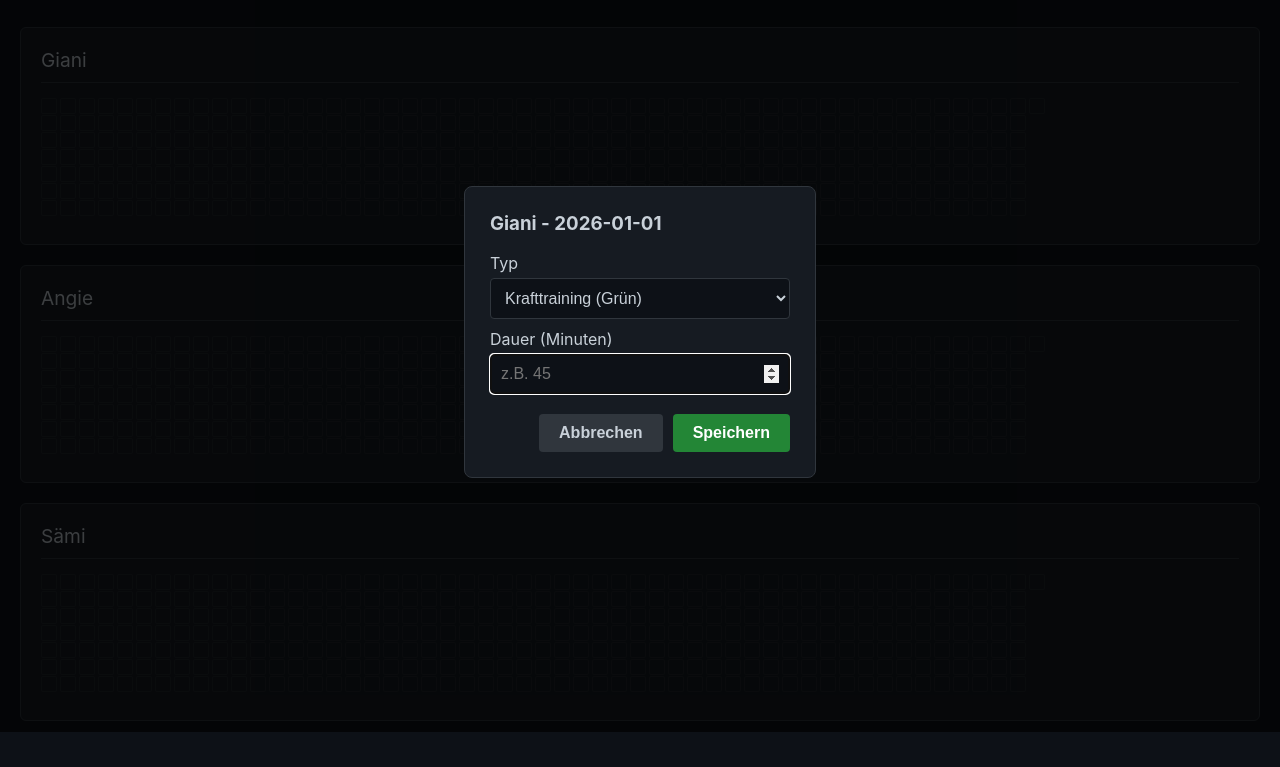
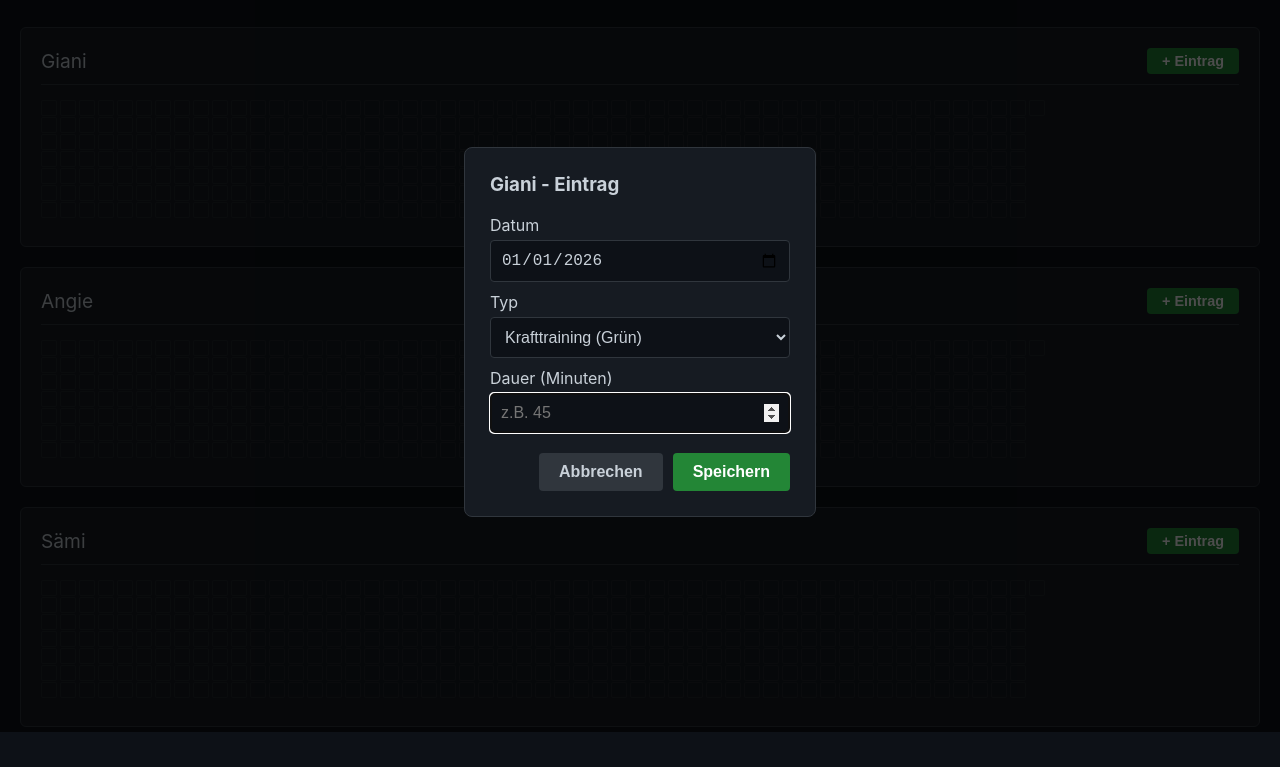
Before and after one commit to mar-cian/gymtracker, a website: page public/index.html in a window 1280 px wide. Both pictures are taken after a click on the element 49 px from the left and 174 px from the top of the page. Shown: the part 68-835 px from the top of the page. Drawn offline with nearby package versions, Linux system fonts and the light colour scheme; no server answers.

Commit message:
Optimierung

```diff
--- a/public/index.html
+++ b/public/index.html
@@ -1,5 +1,6 @@
 <!DOCTYPE html>
 <html lang="de">
+
 <head>
     <meta charset="UTF-8">
     <meta name="viewport" content="width=device-width, initial-scale=1.0">
@@ -11,8 +12,10 @@
             --text-color: #c9d1d9;
             --border-color: #30363d;
             --card-bg: #161b22;
-            --color-cardio: #1f6feb; /* Blue */
-            --color-strength: #238636; /* Green */
+            --color-cardio: #1f6feb;
+            /* Blue */
+            --color-strength: #238636;
+            /* Green */
             --cell-empty: #161b22;
             --cell-size: 14px;
             --cell-gap: 3px;
@@ -24,7 +27,8 @@
             font-family: -apple-system, BlinkMacSystemFont, "Segoe UI", Helvetica, Arial, sans-serif;
             margin: 0;
             padding: 20px;
-            overflow-x: hidden; /* Prevent body scroll from gravity elements initially */
+            overflow-x: hidden;
+            /* Prevent body scroll from gravity elements initially */
         }
 
         h1 {
@@ -46,6 +50,24 @@
             margin-bottom: 15px;
             border-bottom: 1px solid var(--border-color);
             padding-bottom: 10px;
+            display: flex;
+            justify-content: space-between;
+            align-items: center;
+        }
+
+        .btn-add {
+            background-color: var(--color-strength);
+            color: white;
+            border: none;
+            border-radius: 4px;
+            padding: 5px 15px;
+            font-size: 0.9rem;
+            cursor: pointer;
+            text-decoration: none;
+        }
+
+        .btn-add:hover {
+            opacity: 0.9;
         }
 
         /* Scrollable container for mobile */
@@ -69,19 +91,22 @@
             background-color: var(--cell-empty);
             border-radius: 2px;
             cursor: pointer;
-            border: 1px solid rgba(255,255,255,0.05);
+            border: 1px solid rgba(255, 255, 255, 0.05);
         }
 
         .day-cell:hover {
-            border-color: rgba(255,255,255,0.5);
+            border-color: rgba(255, 255, 255, 0.5);
         }
 
         /* Modal */
         #modal {
             display: none;
             position: fixed;
-            top: 0; left: 0; width: 100%; height: 100%;
-            background: rgba(0,0,0,0.7);
+            top: 0;
+            left: 0;
+            width: 100%;
+            height: 100%;
+            background: rgba(0, 0, 0, 0.7);
             justify-content: center;
             align-items: center;
             z-index: 1000;
@@ -106,14 +131,16 @@
             margin-bottom: 5px;
         }
 
-        select, input {
+        select,
+        input {
             width: 100%;
             padding: 10px;
             background: #0d1117;
             border: 1px solid var(--border-color);
             color: var(--text-color);
             border-radius: 4px;
-            font-size: 16px; /* Prevent zoom on iOS */
+            font-size: 16px;
+            /* Prevent zoom on iOS */
             box-sizing: border-box;
         }
 
@@ -133,16 +160,34 @@
             font-weight: bold;
         }
 
-        .btn-save { background: var(--color-strength); color: #fff; }
-        .btn-cancel { background: var(--border-color); color: var(--text-color); }
+        .btn-save {
+            background: var(--color-strength);
+            color: #fff;
+        }
+
+        .btn-cancel {
+            background: var(--border-color);
+            color: var(--text-color);
+        }
 
         /* Mobile specific adjustments */
         @media (max-width: 600px) {
-            body { padding: 10px; }
-            .user-section { padding: 15px; }
-            h1 { font-size: 1.25rem; }
+            body {
+                padding: 10px;
+            }
+
+            .user-section {
+                padding: 15px;
+            }
+
+            h1 {
+                font-size: 1.25rem;
+            }
+
             /* Make heatmap cells slightly larger on mobile for touch */
-            :root { --cell-size: 12px; }
+            :root {
+                --cell-size: 12px;
+            }
         }
 
         /* Hidden input for cheat code on mobile */
@@ -151,9 +196,9 @@
             position: absolute;
             top: 0;
         }
-
     </style>
 </head>
+
 <body>
 
     <h1 id="main-title">Gym Tracker 2026 🏋️</h1>
@@ -164,10 +209,12 @@
     <!-- Modal -->
     <div id="modal">
         <div class="modal-content">
-            <h3 id="modal-date">Datum</h3>
+            <h3 id="modal-title">Eintrag hinzufügen</h3>
             <form id="workout-form">
                 <input type="hidden" id="entry-user">
-                <input type="hidden" id="entry-date">
+
+                <label>Datum</label>
+                <input type="date" id="entry-date" required>
 
                 <label>Typ</label>
                 <select id="entry-type">
@@ -176,7 +223,7 @@
                 </select>
 
                 <label>Dauer (Minuten)</label>
-                <input type="number" id="entry-duration" placeholder="z.B. 45" min="1">
+                <input type="number" id="entry-duration" placeholder="z.B. 45" min="1" required>
 
                 <div class="btn-group">
                     <button type="button" class="btn-cancel" onclick="closeModal()">Abbrechen</button>
@@ -216,7 +263,19 @@
         users.forEach(user => {
             const section = document.createElement('div');
             section.className = 'user-section physics-body'; // Class for Matter.js later
-        section.innerHTML = `<div class="user-title physics-body">${user}</div>`;
+
+            // Title with Add Button
+            const titleDiv = document.createElement('div');
+            titleDiv.className = 'user-title physics-body';
+            titleDiv.innerHTML = `<span>${user}</span>`;
+
+            const aadBtn = document.createElement('button');
+            aadBtn.className = 'btn-add';
+            aadBtn.innerText = '+ Eintrag';
+            aadBtn.onclick = () => openModal(user);
+            titleDiv.appendChild(aadBtn);
+
+            section.appendChild(titleDiv);
 
             const container = document.createElement('div');
             container.className = 'heatmap-container';
@@ -275,13 +334,20 @@
         }
 
         // Modal Logic
-    function openModal(user, dateStr) {
+        function openModal(user, dateStr = null) {
             document.getElementById('modal').style.display = 'flex';
-        document.getElementById('modal-date').innerText = `${user} - ${dateStr}`;
+            document.getElementById('modal-title').innerText = `${user} - Eintrag`;
             document.getElementById('entry-user').value = user;
-        document.getElementById('entry-date').value = dateStr;
+
+            // Set date: provided date OR today
+            const targetDate = dateStr || new Date().toISOString().split('T')[0];
+            document.getElementById('entry-date').value = targetDate;
+
             document.getElementById('entry-duration').value = '';
+            // Focus duration if date is already set via click, otherwise let user check date
+            if (dateStr) {
                 document.getElementById('entry-duration').focus();
+            }
         }
 
         function closeModal() {
@@ -324,7 +390,7 @@
         let gravityEnabled = false;
 
         window.addEventListener('keydown', (e) => {
-        if(gravityEnabled) return;
+            if (gravityEnabled) return;
             cheatCode.push(e.key);
             if (cheatCode.length > secret.length) cheatCode.shift();
             if (cheatCode.join('').toLowerCase().includes(secret)) {
@@ -338,7 +404,7 @@
         });
 
         document.getElementById('cheat-input').addEventListener('input', (e) => {
-        if(gravityEnabled) return;
+            if (gravityEnabled) return;
             if (e.target.value.toLowerCase().includes(secret)) {
                 enableGravity();
                 e.target.blur();
@@ -388,8 +454,8 @@
 
                 // Create box
                 const body = Bodies.rectangle(
-                rect.x + rect.width/2,
-                rect.y + rect.height/2,
+                    rect.x + rect.width / 2,
+                    rect.y + rect.height / 2,
                     rect.width,
                     rect.height,
                     {
@@ -405,9 +471,9 @@
 
             // Add walls
             const wallOptions = { isStatic: true, render: { fillStyle: '#30363d' } };
-        const ground = Bodies.rectangle(window.innerWidth/2, window.innerHeight + 30, window.innerWidth, 60, wallOptions);
-        const leftWall = Bodies.rectangle(-30, window.innerHeight/2, 60, window.innerHeight, wallOptions);
-        const rightWall = Bodies.rectangle(window.innerWidth+30, window.innerHeight/2, 60, window.innerHeight, wallOptions);
+            const ground = Bodies.rectangle(window.innerWidth / 2, window.innerHeight + 30, window.innerWidth, 60, wallOptions);
+            const leftWall = Bodies.rectangle(-30, window.innerHeight / 2, 60, window.innerHeight, wallOptions);
+            const rightWall = Bodies.rectangle(window.innerWidth + 30, window.innerHeight / 2, 60, window.innerHeight, wallOptions);
 
             Composite.add(world, [...bodies, ground, leftWall, rightWall]);
 
@@ -432,4 +498,5 @@
         }
     </script>
 </body>
+
 </html>
```
Lines whose indentation alone changed are shown as unchanged.
